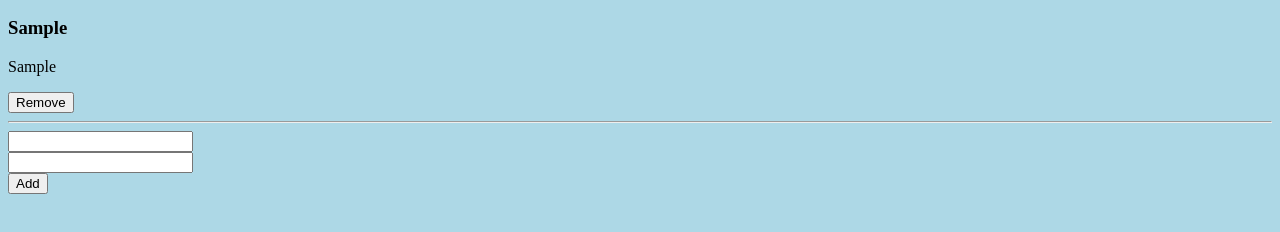
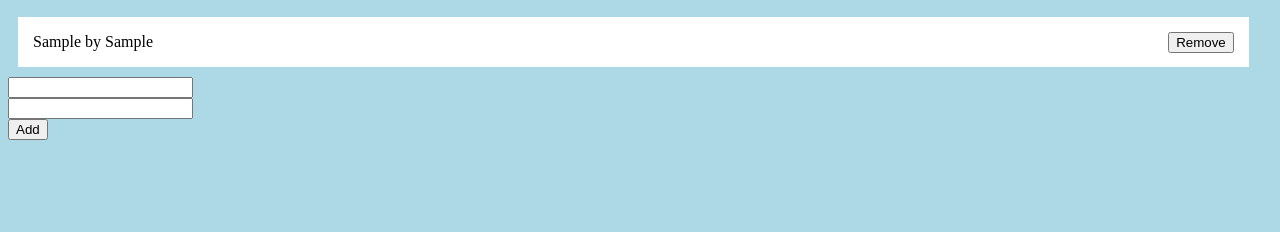
Before and after one commit to Boku52500/Awesome-Books, a plain HTML site: page index.html in a window 1280 px wide. Both pictures are taken after typing "Sample", "Sample" into the empty fields and a click on the button "Add". Shown: the part 50-282 px from the top of the page. Drawn offline with Linux system fonts and the light colour scheme.

Commit message:
change styles

```diff
--- a/script.js
+++ b/script.js
@@ -11,14 +11,12 @@ const renderBooks = () => {
     const newBook = document.createElement('div');
     newBook.classList.add('book');
     newBook.innerHTML = `
-      <h3>${book.title}</h3>
-      <p>${book.author}</p>
+      <p>${book.title} by ${book.author}</p>
       <button class="remove-but">Remove</button>
-      <hr>
     `;
     booksSection.appendChild(newBook);
     localStorage.setItem('books', JSON.stringify(books));
-  });
+ });
 };
 
 window.addEventListener('DOMContentLoaded', () => {
@@ -79,3 +77,35 @@ booksSection.addEventListener('click', (e) => {
     removeFromStorage(e.target.parentElement);
   }
 });
+
+// class nameBook {
+//   constructor(name, writer){
+//     this.name = name;
+//     this.writer = writer;
+//   }
+//   theBook(name, writer){
+//     let albook = new Object();
+//     return (name + "by" + writer);
+//   }
+// }
+// let newBooks = new nameBook(inputTitle, inputAuthor)
+// newBook.innerHTML = `
+//   <p>newBooks.thebook(inputTitle, inputAuthor)</<p
+
+// class bookText {
+//   static bookTest = [];
+//   static #booksSection = document.querySelector('bookTest');
+//   constructor(title, author){
+//     this.title = title;
+//     this.author = author;
+//   }
+// }
+
+// add(){
+//   bookText.bookTest.push(this);
+// }
+
+// static remove(bookTextIndex){
+//   bookText.bookTest.splice(bookTextIndex,1);
+// }
+// static
--- a/style.css
+++ b/style.css
@@ -2,3 +2,28 @@
 body {
   background-color: lightblue;
 }
+.book {
+  background-color: white;
+  display: flex;
+  width: 95%;
+  flex-direction: row;
+  align-items: baseline;
+  justify-content: space-between;
+  padding-left:  15px;
+  padding-right: 15px;
+  margin: 10px;
+}
+.book2 {
+  background-color: white;
+  display: flex;
+  width: 95%;
+  flex-direction: row;
+  align-items: baseline;
+  justify-content: space-between;
+  padding-left:  15px;
+  padding-right: 15px;
+  margin: 10px;
+}
+.remove-but {
+  height: fit-content;
+}
```
